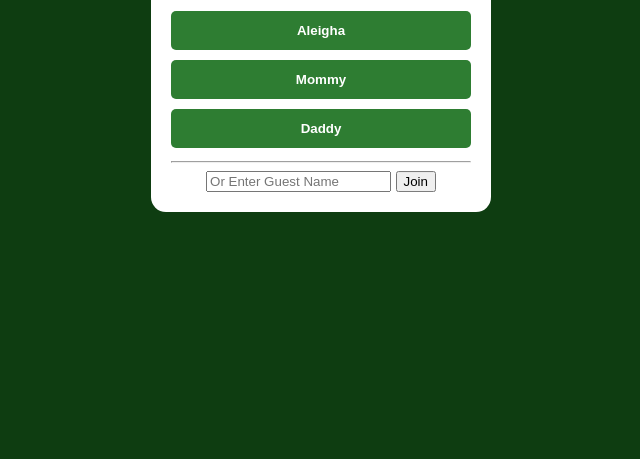
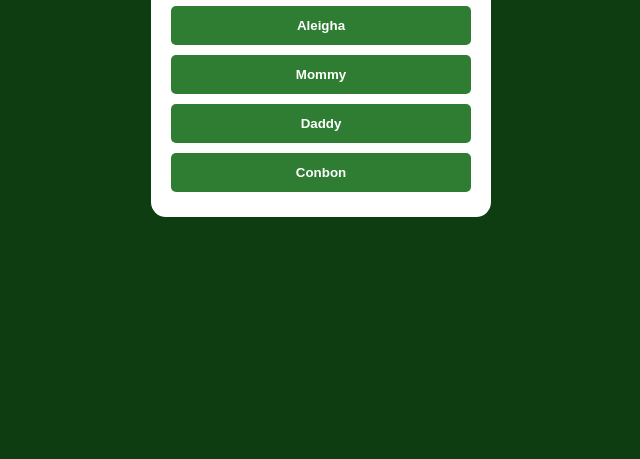
Before and after one commit to dkwalters/99game, a website: page public/index.html in a window 1280 px wide. Shown: the part 341-800 px from the top of the page, without its empty margins (319-959 px from the left). Drawn offline with nearby package versions, Linux system fonts and the light colour scheme.

Commit message:
Update index.html

```diff
--- a/public/index.html
+++ b/public/index.html
@@ -3,23 +3,23 @@
 <head>
     <title>99 Championship</title>
     <link rel="stylesheet" href="style.css">
-    <meta name="viewport" content="width=device-width, initial-scale=1, maximum-scale=1">
+    <meta name="viewport" content="width=device-width, initial-scale=1, maximum-scale=1, user-scalable=no">
 </head>
 <body>
     <div id="lobby-container">
         <div id="setup-screen">
             <h1>Who are you?</h1>
-            <button class="name-btn" onclick="join('Aleigha')">Aleigha</button>
-            <button class="name-btn" onclick="join('Mommy')">Mommy</button>
-            <button class="name-btn" onclick="join('Daddy')">Daddy</button>
-            <hr>
-            <input type="text" id="name-input" placeholder="Or Enter Guest Name">
-            <button onclick="join()">Join</button>
+            <div class="button-grid">
+                <button class="name-btn" onclick="join('Aleigha')">Aleigha</button>
+                <button class="name-btn" onclick="join('Mommy')">Mommy</button>
+                <button class="name-btn" onclick="join('Daddy')">Daddy</button>
+                <button class="name-btn" onclick="join('Conbon')">Conbon</button>
+            </div>
         </div>
         <div id="lobby-screen" style="display:none">
             <h2>Players Joined</h2>
             <ul id="player-list"></ul>
-            <button id="start-btn" onclick="start()" disabled>Start Tournament</button>
+            <button id="start-btn" class="action-btn" onclick="start()" disabled>Start Tournament</button>
         </div>
     </div>
 
```
